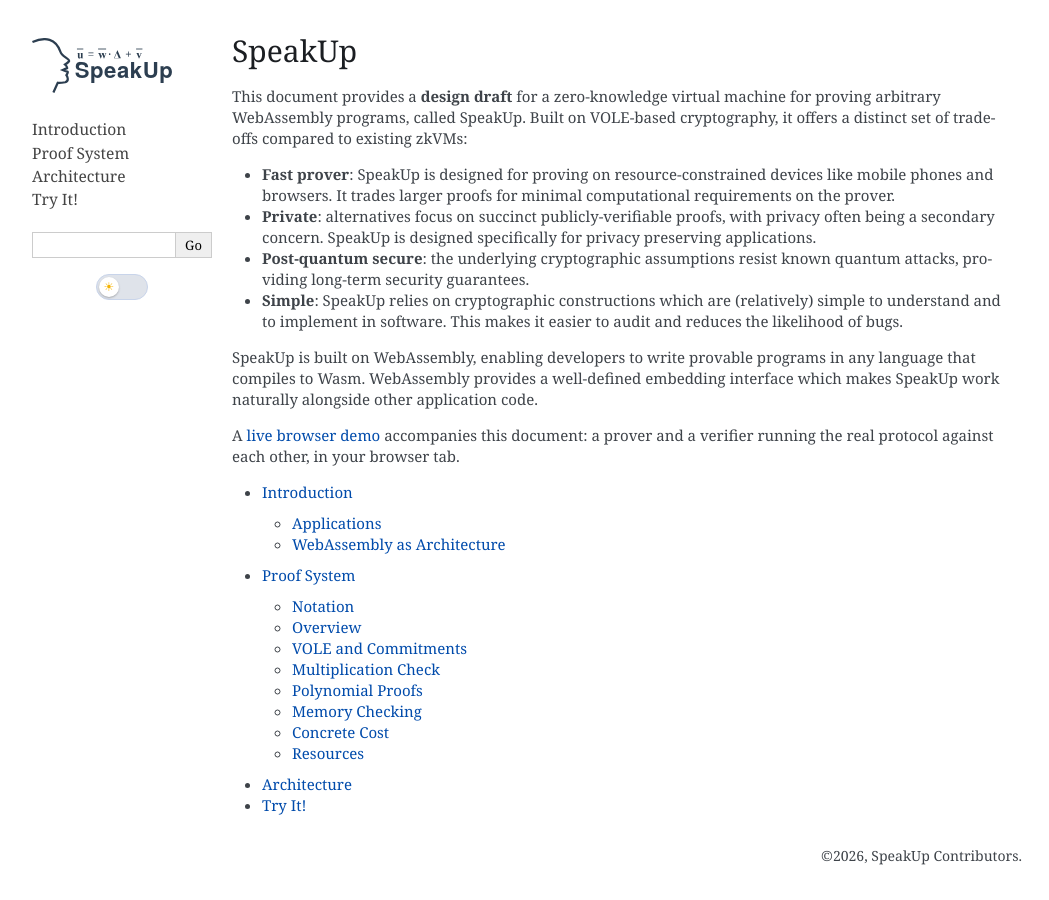
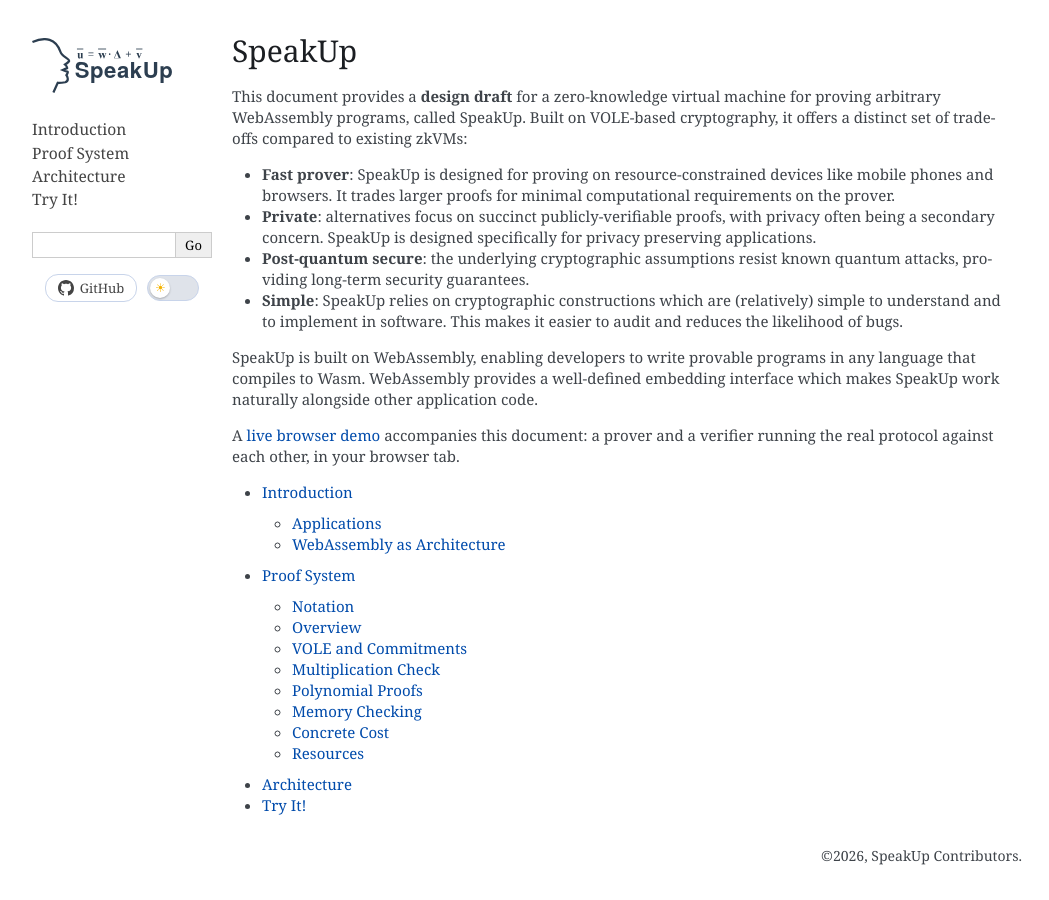
Before and after one commit to privacy-ethereum/speakup, a Sphinx documentation site: the page built from docs/index.md, in a window 1280 px wide. Shown: the whole page, without its empty margins (118-1167 px from the left). Built offline with Sphinx 7.4.7, drawn with Linux system fonts in a browser that asks for light colours.

Commit message:
docs: add GitHub repo link to sidebar nav
- New github.html sidebar block links to the repo with the GitHub mark
- Append it to html_sidebars so it sits at the bottom of the nav
- Place it left of the dark-mode toggle in a shared, centered row

```diff
--- a/docs/_static/custom.css
+++ b/docs/_static/custom.css
@@ -238,6 +238,33 @@ table.docutils th {
     border-color: var(--table-border);
 }
 
+#sidebar-github-wrapper {
+    display: flex;
+    align-items: center;
+    justify-content: center;
+    gap: 10px;
+    margin: 16px 0 8px 0;
+}
+
+#sidebar-github {
+    display: inline-flex;
+    align-items: center;
+    gap: 6px;
+    padding: 5px 12px;
+    color: var(--sidebar-link);
+    border: 1px solid var(--protocol-border);
+    border-radius: 13px;
+    font-size: 13px;
+    line-height: 1;
+    transition: border-color 0.25s ease, color 0.25s ease;
+}
+
+#sidebar-github:hover {
+    border-bottom: 1px solid var(--link-color);
+    border-color: var(--link-color);
+    color: var(--link-color);
+}
+
 #dark-mode-toggle-wrapper {
     display: flex;
     justify-content: center;
--- a/docs/_static/dark-mode.js
+++ b/docs/_static/dark-mode.js
@@ -55,9 +55,6 @@
         var sidebar = document.querySelector("div.sphinxsidebarwrapper");
         if (!sidebar) return;
 
-        var wrapper = document.createElement("div");
-        wrapper.id = "dark-mode-toggle-wrapper";
-
         var btn = document.createElement("button");
         btn.id = "dark-mode-toggle";
         btn.type = "button";
@@ -69,13 +66,23 @@
             storeTheme(next);
             applyTheme(next);
         });
-        wrapper.appendChild(btn);
 
-        var searchbox = sidebar.querySelector("#searchbox");
-        if (searchbox && searchbox.parentNode === sidebar) {
-            sidebar.insertBefore(wrapper, searchbox.nextSibling);
+        // Sit the toggle next to the GitHub link (to its right) when present,
+        // otherwise fall back to its own wrapper after the searchbox.
+        var githubWrapper = sidebar.querySelector("#sidebar-github-wrapper");
+        if (githubWrapper) {
+            githubWrapper.appendChild(btn);
         } else {
-            sidebar.appendChild(wrapper);
+            var wrapper = document.createElement("div");
+            wrapper.id = "dark-mode-toggle-wrapper";
+            wrapper.appendChild(btn);
+
+            var searchbox = sidebar.querySelector("#searchbox");
+            if (searchbox && searchbox.parentNode === sidebar) {
+                sidebar.insertBefore(wrapper, searchbox.nextSibling);
+            } else {
+                sidebar.appendChild(wrapper);
+            }
         }
 
         applyTheme(document.documentElement.dataset.theme || "light");
--- /dev/null
+++ b/docs/_templates/github.html
@@ -0,0 +1,10 @@
+<div id="sidebar-github-wrapper">
+    <a id="sidebar-github" href="https://github.com/privacy-ethereum/speakup"
+       target="_blank" rel="noopener"
+       aria-label="View source on GitHub" title="View source on GitHub">
+        <svg viewBox="0 0 16 16" width="16" height="16" aria-hidden="true" focusable="false">
+            <path fill="currentColor" d="M8 0C3.58 0 0 3.58 0 8c0 3.54 2.29 6.53 5.47 7.59.4.07.55-.17.55-.38 0-.19-.01-.82-.01-1.49-2.01.37-2.53-.49-2.69-.94-.09-.23-.48-.94-.82-1.13-.28-.15-.68-.52-.01-.53.63-.01 1.08.58 1.23.82.72 1.21 1.87.87 2.33.66.07-.52.28-.87.51-1.07-1.78-.2-3.64-.89-3.64-3.95 0-.87.31-1.59.82-2.15-.08-.2-.36-1.02.08-2.12 0 0 .67-.21 2.2.82.64-.18 1.32-.27 2-.27.68 0 1.36.09 2 .27 1.53-1.04 2.2-.82 2.2-.82.44 1.1.16 1.92.08 2.12.51.56.82 1.27.82 2.15 0 3.07-1.87 3.75-3.65 3.95.29.25.54.73.54 1.48 0 1.07-.01 1.93-.01 2.2 0 .21.15.46.55.38A8.01 8.01 0 0 0 16 8c0-4.42-3.58-8-8-8z"/>
+        </svg>
+        <span>GitHub</span>
+    </a>
+</div>
--- a/docs/conf.py
+++ b/docs/conf.py
@@ -36,6 +36,7 @@ html_sidebars = {
     "**": [
         "navigation.html",
         "searchbox.html",
+        "github.html",
     ],
 }
 
```
